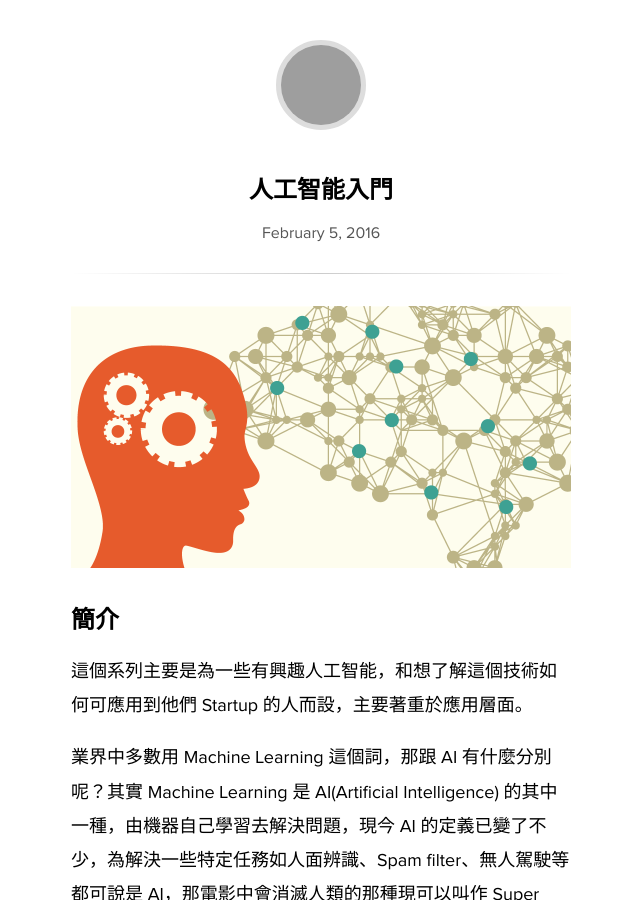
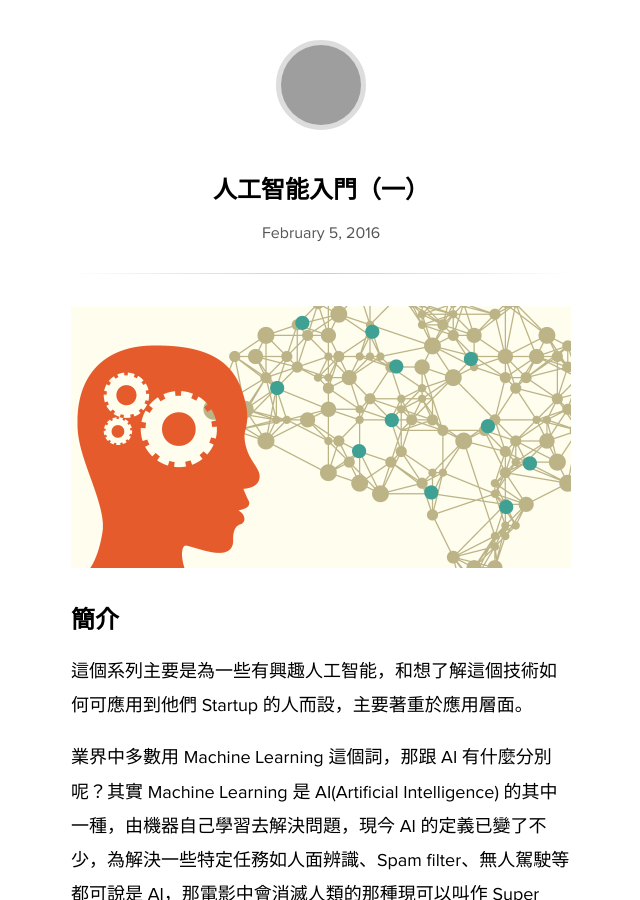
Before and after one commit to indiejoseph/indiejoseph.github.io, a Jekyll site: the page built from _posts/2016-02-05-machine-learning1.md, in a window 1280 px wide and 900 px high, cut to the strip 0-900 px from the top of the window. Shown: the whole strip, without its empty margins (319-959 px from the left). Built offline with Jekyll 4.4.1, drawn with Linux system fonts in a browser that asks for light colours; some web fonts are replaced; comment, search, counter and statistics services are not loaded; grey boxes are pictures that could not be loaded.

Commit message:
Update post title

```diff
--- a/_posts/2016-02-05-machine-learning1.md
+++ b/_posts/2016-02-05-machine-learning1.md
@@ -1,12 +1,12 @@
 ---
-title: 人工智能入門
+title: 人工智能入門（一）
 image: http://indiejoseph.github.io/assets/images/ml1_0.png
 description: 這個系列主要是為一些有興趣人工智能，和想了解這個技術如何可應用到他們 Startup 的人而設，主要著重於應用層面。
 updated: 2016-02-05 14:18
 comments: true
 ---
 
-![人工智能入門](http://indiejoseph.github.io/assets/images/ml1_0.png)
+![人工智能入門（一）](http://indiejoseph.github.io/assets/images/ml1_0.png)
 
 # 簡介
 
@@ -15,6 +15,7 @@ comments: true
 業界中多數用 Machine Learning 這個詞，那跟 AI 有什麼分別呢？其實 Machine Learning 是 AI(Artificial Intelligence) 的其中一種，由機器自己學習去解決問題，現今 AI 的定義已變了不少，為解決一些特定任務如人面辨識、Spam filter、無人駕駛等都可說是 AI，那電影中會消滅人類的那種現可以叫作 Super Intelligence 或 Artificial general intelligence (AGI) 都是接近或超越人類智慧等級的機器。
 
 這兩年是人工智能競賽最激烈的時代，有兩個重要因素，第一是幾個龍頭公司都 open source了自己的 framework 為了搶得業界標準地位，大家都知 open source 的世界多人用的 framework 才會多人 contribute, 這一點是非常重要，因現在多人研究這個範疇，相關的 paper 數量大增，新的 deep learning architecture 越來越多， open source 了的 framework 才有望成為研究員的主要工具，去為 framework 加入更多 algorithm；另一點是硬件的配合，GPU 成了催化劑把運算速度大大提高，Nvidia 看準這塊肥肉推出了針對 Machine Learning 的怪獸級顯示卡, 還有 Amazon 的 GPU Cluster 也居功不少。
+
 
 # Neural Network(神經網絡)
 
@@ -55,5 +56,6 @@ Deep Learning 的網絡種類很多，把字拆可解作用特別的學習（Lea
 基本上神經網絡訓練好後我們需要的只是它們的權重數值（Weights） 或一些 parameters，那之後不論在手機上或 server 上都是用這推權重值去解決問題。
 訓練方法會因應用的目的分成 Offline 或是 Online Learning，Offline 即是你灌一堆資料讓神經網絡埋頭苦幹幾千次迭代後把成果作成應用，但你想更新它時，你只可把新資料再灌它一次了；Online 是指網絡會在應用中去學習，但未必會更新整個網絡，可能只更新特定某幾層的權重。
 
+
 # 預告
 下一編的內容是介紹不同類型的 Deep Learning 神經網絡及 Machine Learning 如何作自然語言處理 NLP（Natural Language Processing）和怎樣讓電腦明白我們的語言。
```
